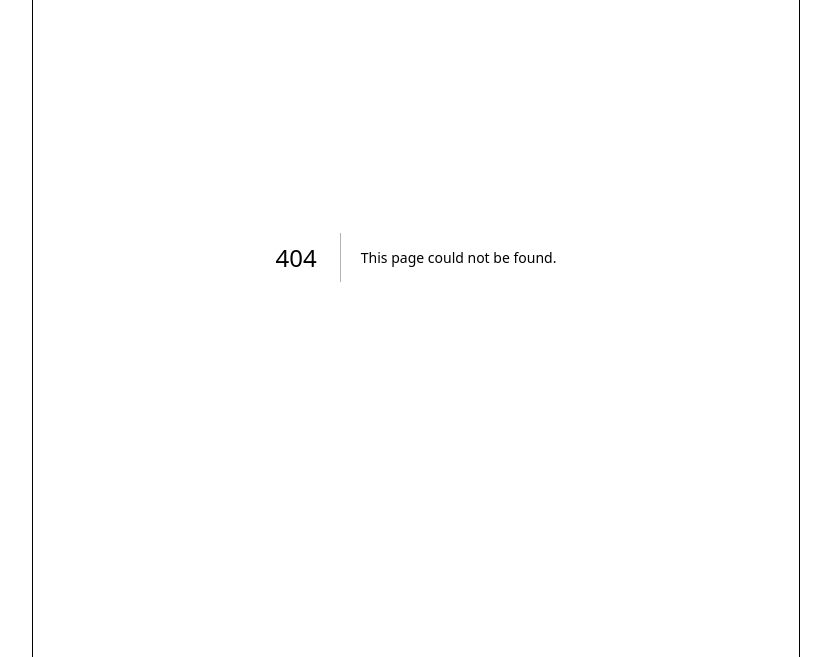
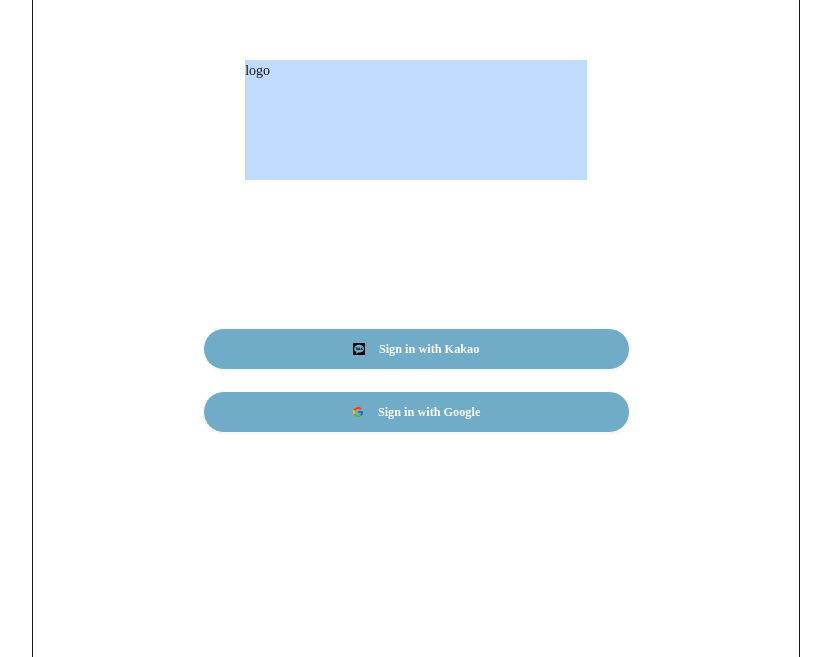
Before and after one commit to Just-FE-Project/one-poon, a Next.js app: page /login in a window 1280 px wide. Before the commit this address had no page. Shown: the part 143-800 px from the top of the page, without its empty margins (224-1055 px from the left). Built offline with nearby package versions, Linux system fonts and the light colour scheme; no server answers; a web font is replaced by a local one.

Commit message:
feat: auth-form 컴포넌트 및 로그인 페이지 추가

```diff
--- /dev/null
+++ b/app/login/_components/auth-form/AuthForm.tsx
@@ -0,0 +1,48 @@
+'use client';
+
+import { type Provider } from '@supabase/supabase-js';
+import { FcGoogle } from 'react-icons/fc';
+import { SiKakaotalk } from 'react-icons/si';
+
+import { signInWithOAuth } from '@/auth/utils/client';
+import { Button } from '@/shared/components/button/button';
+type OAuthProviders = {
+  name: Provider;
+  displayName: string;
+  icon: JSX.Element;
+};
+
+const AuthForm = () => {
+  const oAuthProviders: OAuthProviders[] = [
+    {
+      name: 'kakao',
+      displayName: 'Sign in with Kakao',
+      icon: <SiKakaotalk color="black" />
+    },
+    {
+      name: 'google',
+      displayName: 'Sign in with Google',
+      icon: <FcGoogle width={24} height={24} />
+    }
+  ];
+
+  const handleSubmit = async (e: React.FormEvent<HTMLFormElement>) => {
+    await signInWithOAuth(e);
+  };
+
+  return (
+    <div className="mt-8">
+      {oAuthProviders.map(provider => (
+        <form key={provider.name} className="pb-6" onSubmit={handleSubmit}>
+          <input type="hidden" name="provider" value={provider.name} />
+          <Button className="w-full bg-neutral text-white">
+            <span className="mr-2">{provider.icon}</span>
+            <span>{provider.displayName}</span>
+          </Button>
+        </form>
+      ))}
+    </div>
+  );
+};
+
+export default AuthForm;
--- /dev/null
+++ b/app/login/page.tsx
@@ -0,0 +1,26 @@
+import { createClient } from '@/shared/utils/supabase/server';
+
+import AuthForm from './_components/auth-form/AuthForm';
+
+export default async function Login() {
+  const supabase = createClient();
+
+  const {
+    data: { user }
+  } = await supabase.auth.getUser();
+
+  console.log(user);
+
+  return (
+    <div className="w-s flex h-screen items-center justify-center">
+      <div className="m-auto flex w-full max-w-lg flex-col justify-between p-3">
+        <div className="mb-[120px] flex w-full justify-center">
+          <div className="h-[120px] w-[80%] bg-blue-200">logo</div>
+        </div>
+        <div>
+          <AuthForm />
+        </div>
+      </div>
+    </div>
+  );
+}
```
